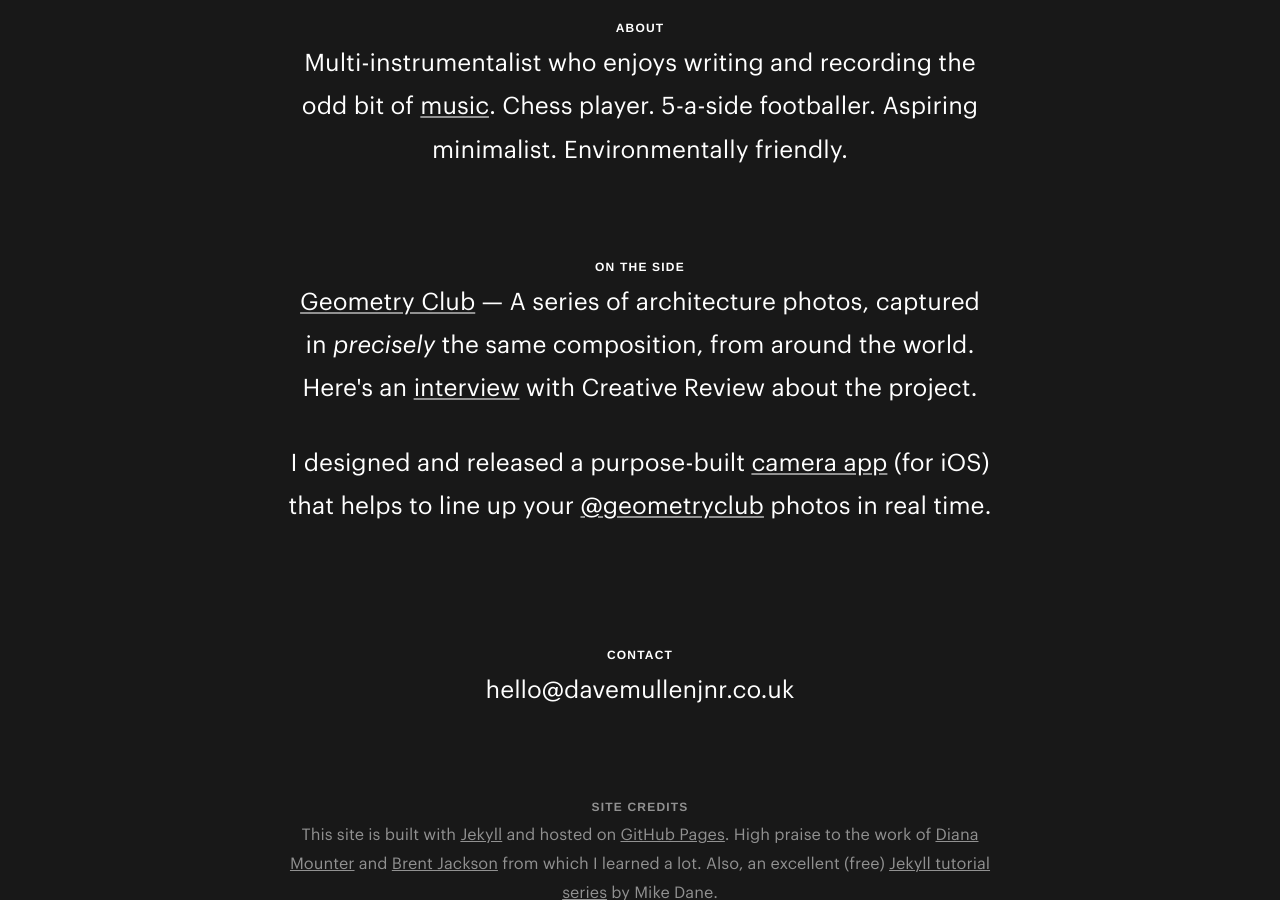
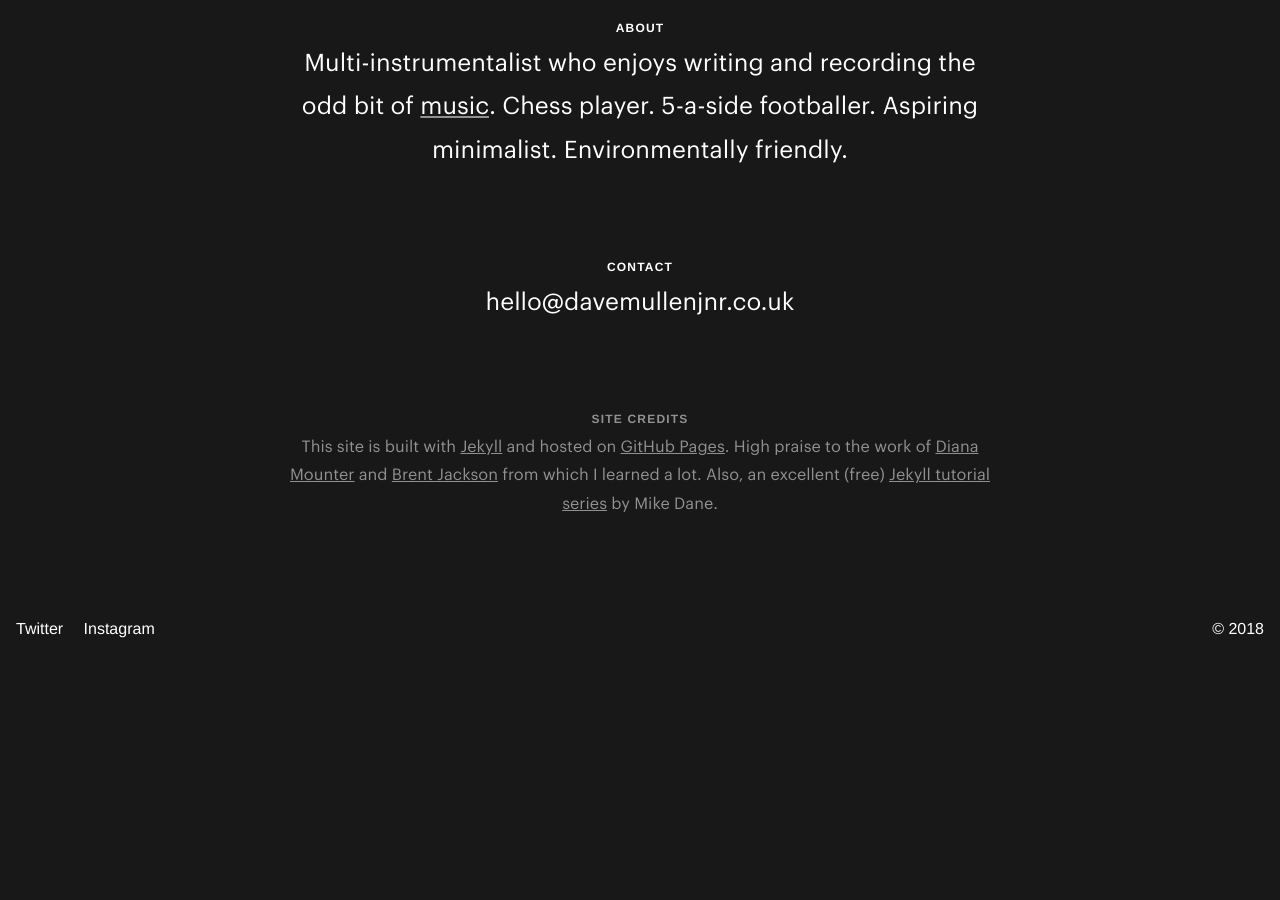
Before and after one commit to davemullenjnr/davemullenjnr, a Jekyll site: the page built from profile.md, in a window 1280 px wide and 900 px high, scrolled down 493 px. Built offline with Jekyll 4.4.1, drawn with Linux system fonts in a browser that asks for light colours; some web fonts are replaced; after the commit the page ends 1153 px from its top, so only the background shows below that.

Commit message:
Update profile.html

```diff
--- a/_layouts/profile.html
+++ b/_layouts/profile.html
@@ -23,18 +23,7 @@ layout: default
     </p>
   </section>
 
-  <section class="mt-2 mb-4">
-    <span class="f7 bold uppercase ls-wide">On The Side</span>
-    <p class="f6 f4-md mt-0 mb-3">
-      <a class="link-profile" href="https://geometryclub.org">Geometry Club</a> — A series of architecture photos,
-      captured in <i>precisely</i> the same composition, from around the world. Here's an <a class="link-profile" href="https://www.creativereview.co.uk/instagram-project-geometry-club-collates-perfectly-aligned-architectural-photos/">interview</a>
-      with Creative Review about the project.</p>
 
-    <p class="f6 f4-md mt-0 mb-3">
-      I designed and released a purpose-built <a class="link-profile" href="https://geometryclub.org/app">camera app</a>
-      (for iOS) that helps to line up your <a class="link-profile" href="https://instagram.com/geometryclub">@geometryclub</a>
-      photos in real time.</p>
-  </section>
 
   <section class="mt-2 mb-4">
     <span class="f7 bold uppercase ls-wide">Contact</span>
```
